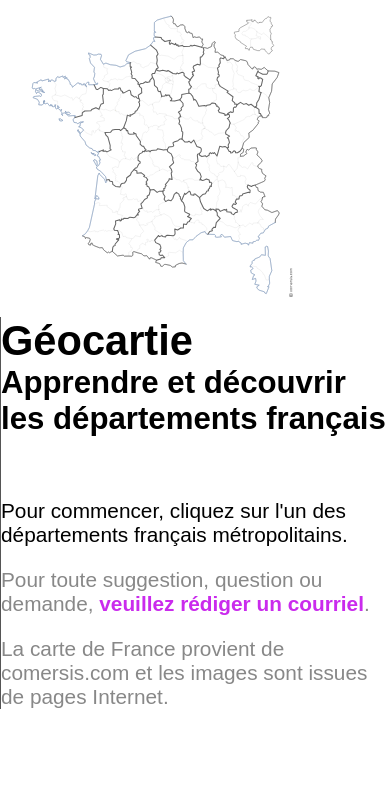
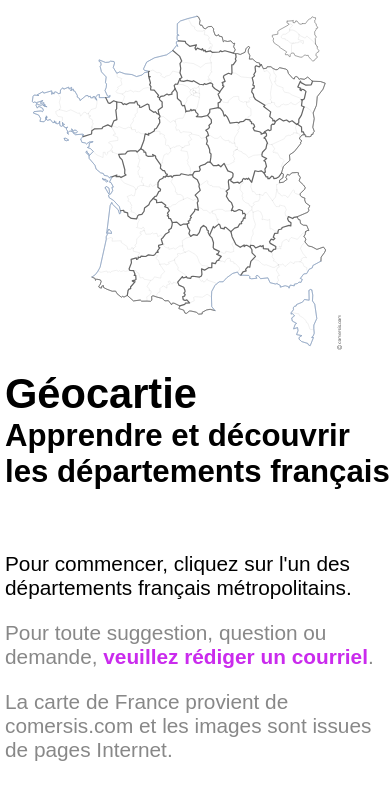
Before and after one commit to Em-ilien/Geocartie, a PHP site: page / in a window 390 px wide. Shown: the top 800 px of the page. Run offline with PHP 8.4, Linux system fonts and the light colour scheme.

Commit message:
responsive optimisations

```diff
--- a/style.css
+++ b/style.css
@@ -113,13 +113,13 @@ path.departement.active{
         .carte svg{
             width: 400px;
         }
-        @media screen and (max-width: 1000px) {
+        @media screen and (max-width: 900px) {
             body {
                 flex-direction: column;
             }
 
             .carte svg {
-                width: 80%;
+                width: 95%;
                 height: auto;
                 margin: auto;
             }
@@ -127,13 +127,9 @@ path.departement.active{
             .infos {
                 max-height: unset;
                 overflow-y: unset;
-                margin: 0;
+                margin: 0 5px;
                 padding: 0;
-            }
-
-            .infos .images {
-                margin-right: 5px;
-                margin-left: 5px;
+                border-left: none;
             }
 
             .infos h2, .infos h1{
```
